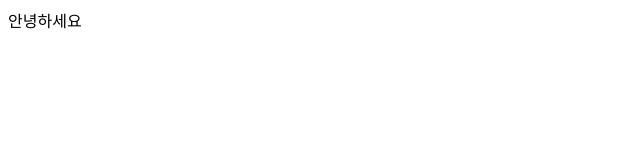
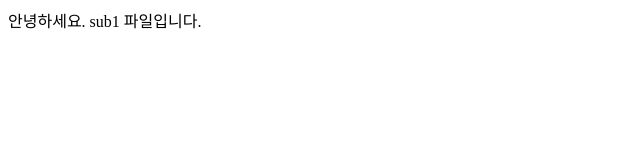
Before and after one commit to gomwoong1/ProjectSpace, a plain HTML site: page hello.html in a window 1280 px wide. Shown: the whole page, without its empty margins (0-640 px from the left). Drawn offline with Linux system fonts and the light colour scheme.

Commit message:
Update hello.html

```diff
--- a/hello.html
+++ b/hello.html
@@ -7,6 +7,6 @@
     <title>Document</title>
 </head>
 <body>
-    안녕하세요
+    안녕하세요. sub1 파일입니다.
 </body>
 </html>
```
